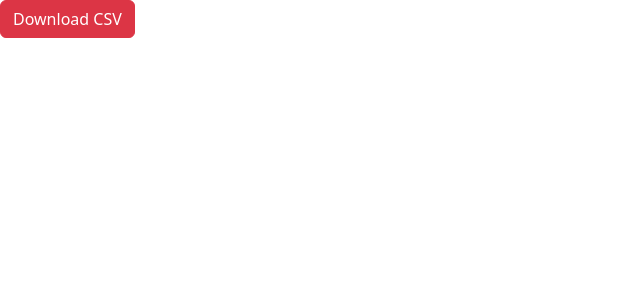
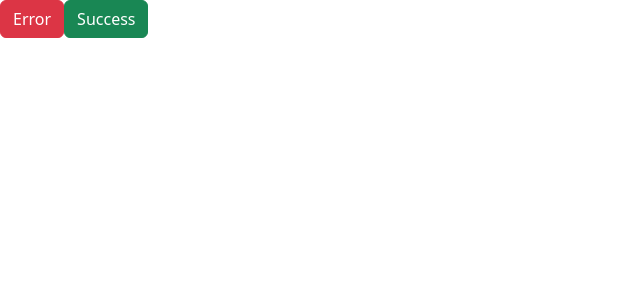
Before and after one commit to md-nasim-ahmed/react-router, a React (Create React App) app: page / in a window 1280 px wide. Shown: the top 300 px of the page, without its empty margins (0-640 px from the left). Built offline with nearby package versions, Linux system fonts and the light colour scheme.

Commit message:
Using Cogo Toast

```diff
--- a/src/App.js
+++ b/src/App.js
@@ -1,24 +1,19 @@
+import cogoToast from 'cogo-toast';
 import React from 'react';
-import exportFromJSON from 'export-from-json'
+
 // import ReactHtmlParser, { processNodes, convertNodeToElement, htmlparser2 } from 'react-html-parser';
 const App = () => {
 
-    const DownloadCsv=()=>{
-          const data=[
-            {name:"Nasim",city:"dhaka"},
-            {name:"Bulbul",city:"narail"}
-          ]
-
-          const Filename ='myCsv';
-          const exportType=exportFromJSON.types.csv
-
-          exportFromJSON({data,Filename,exportType})
+  const ErrorToast=()=>{
+      cogoToast.error('Error')
+  }
+    const SuccessToast=()=>{
+      cogoToast.success('success')
     }
-
-
   return (
     <div>
-      <button onClick={DownloadCsv} className='btn btn-danger'>Download CSV</button>
+      <button onClick={ErrorToast} className='btn btn-danger'>Error</button>
+      <button onClick={SuccessToast} className='btn btn-success'>Success</button>
     </div>
   );
 };
```
